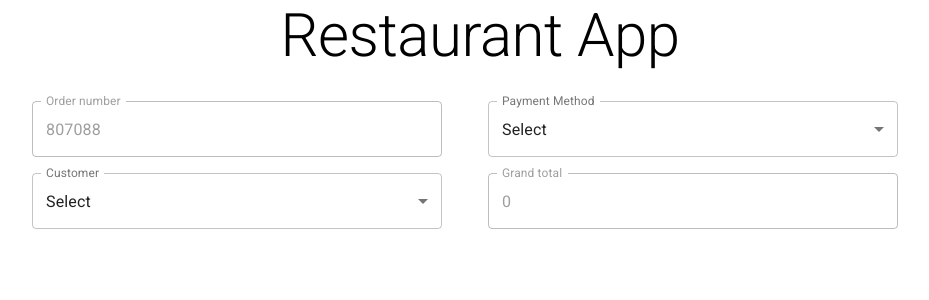
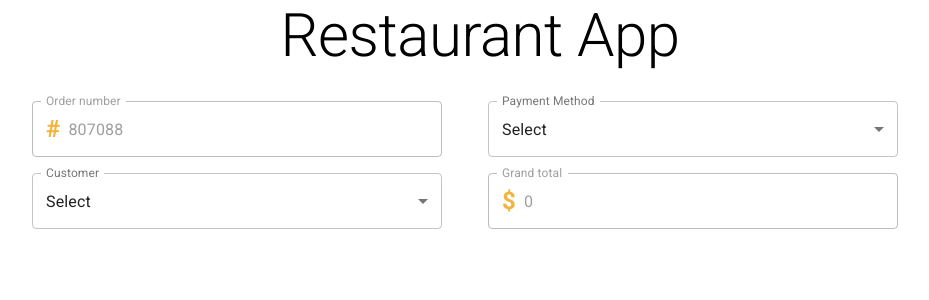
Before and after one commit to stashut/restaurantApi, a React (Create React App) app in the folder restaurant-app/: page / in a window 1280 px wide. Shown: the top 300 px of the page, without its empty margins (160-1089 px from the left). Built offline with nearby package versions, Linux system fonts and the light colour scheme; the HTML template or start-up script is replaced by a standard one.

Commit message:
Adornment prefix added

```diff
--- a/restaurant-app/src/components/Order/OrderForm.js
+++ b/restaurant-app/src/components/Order/OrderForm.js
@@ -1,6 +1,6 @@
 import React, {useState} from 'react';
 import Form from "../layouts/Form"
-import {Grid} from "@material-ui/core";
+import {Grid, InputAdornment, makeStyles} from "@material-ui/core";
 import { Input, Select, Button } from "../controls/Index"
 
 const paymentMethods = [
@@ -9,9 +9,20 @@ const paymentMethods = [
     {id:'Card', title:'Card'},
 ]
 
+const useStyles = makeStyles(theme => ({
+    adornmentText: {
+        '& .MuiTypography-root': {
+            color: '#f3b33d',
+            fontWeight: 'bolder',
+            fontSize: '1.5em'
+        }
+    }
+}))
+
 function OrderForm(props) {
 
     const { values, errors, handleInputChange } = props;
+    const classes = useStyles();
     return (
         <Form>
             <Grid container>
@@ -21,6 +32,9 @@ function OrderForm(props) {
                         label="Order number"
                         name="orderNumber"
                         value={values.orderNumber}
+                        InputProps = {{
+                            startAdornment: <InputAdornment className={classes.adornmentText} position="start">#</InputAdornment>
+                        }}
                     />
                     <Select label="Customer"
                             name="customerId"
@@ -47,6 +61,9 @@ function OrderForm(props) {
                         label="Grand total"
                         name="grandTotal"
                         value={values.grandTotal}
+                        InputProps = {{
+                            startAdornment: <InputAdornment className={classes.adornmentText} position="start">$</InputAdornment>
+                        }}
                     />
                 </Grid>
             </Grid>
```
